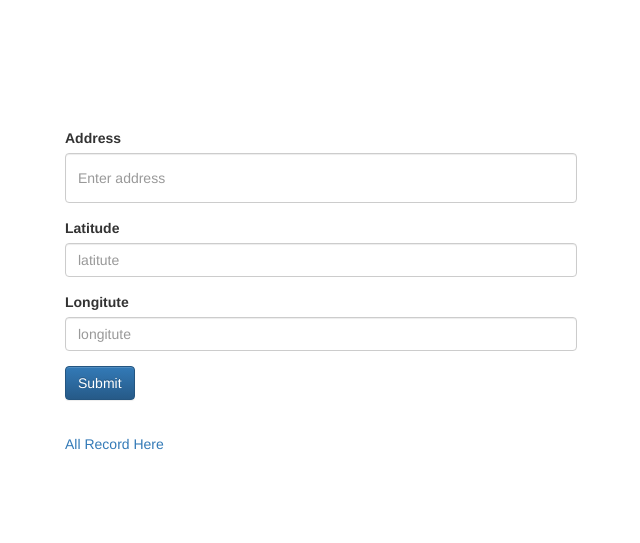
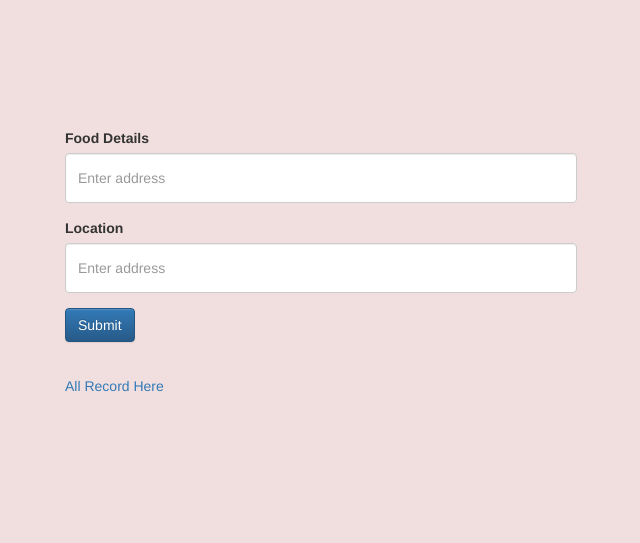
Before and after one commit to Mahade172028/waste_food_collect_system, a PHP site: page / in a window 1280 px wide. Shown: the top 543 px of the page, without its empty margins (319-959 px from the left). Run offline with PHP 8.4, Linux system fonts and the light colour scheme.

```diff
--- a/create_db.txt
+++ b/create_db.txt
@@ -3,6 +3,7 @@ use wasteFood;
 
 create table locations (
 	id INT(10) AUTO_INCREMENT,
+	detail char(50),
 	area char(50),
 	lat float(10,7),
 	lng float(10,7),
--- a/index.html
+++ b/index.html
@@ -10,19 +10,24 @@
 <!-- Latest compiled and minified JavaScript -->
 <script src="https://maxcdn.bootstrapcdn.com/bootstrap/3.3.7/js/bootstrap.min.js" integrity="sha384-Tc5IQib027qvyjSMfHjOMaLkfuWVxZxUPnCJA7l2mCWNIpG9mGCD8wGNIcPD7Txa" crossorigin="anonymous"></script>
 </head>
-<body style="margin: 10% 30% 20% 30%;">
+<body style="margin: 10% 30% 20% 30%;background:rgb(241, 223, 223);">
   <form action="save.php" method="get">
+
     <div class="form-group">
-      <label for="exampleInputEmail1">Address</label>
+      <label for="exampleInputEmail1">Food Details</label>
+      <input type="textArea" style="height: 50px;" onclick="getLocation()"  class="form-control" id="exampleInputEmail1" aria-describedby="emailHelp" placeholder="Enter address" name="detail">
+    </div>
+
+    <div class="form-group">
+      <label for="exampleInputEmail1">Location</label>
       <input type="textArea" style="height: 50px;" onclick="getLocation()"  class="form-control" id="exampleInputEmail1" aria-describedby="emailHelp" placeholder="Enter address" name="address">
     </div>
+
     <div class="form-group">
-      <label for="exampleInputPassword1">Latitude</label>
-      <input type="number" step="any" name="lat" class="form-control" id="lat" placeholder="latitute">
+      <input type="hidden" step="any" name="lat" class="form-control" id="lat" placeholder="latitute">
     </div>
     <div class="form-group">
-      <label for="exampleInputPassword1">Longitute</label>
-      <input type="number" step="any" name="long" class="form-control" id="long" placeholder="longitute">
+      <input type="hidden" step="any" name="long" class="form-control" id="long" placeholder="longitute">
     </div>
     <button type="submit" class="btn btn-primary">Submit</button>
   </form>
--- a/save.php
+++ b/save.php
@@ -1,4 +1,6 @@
 <?php
+
+    $detail=$_GET["detail"];
 
 	$area = $_GET["address"];
 
@@ -16,7 +18,7 @@
 
 
 
-	mysqli_query( $connect, "INSERT INTO locations VALUES ( '', '$area', '$lat','$lng' )" )
+	mysqli_query( $connect, "INSERT INTO locations VALUES ( '','$detail', '$area', '$lat','$lng' )" )
 
 		or die("Can not execute query");
 
--- a/show_records.php
+++ b/show_records.php
@@ -29,7 +29,7 @@
 		echo "<tr>";
 		echo "<td> $area </td>";
 		echo "<td> <a href = 'delete.php?id=$id'> Delete </a> </td>";
-		echo "<td> <a href = 'googleMap.php?id=$id&lat=$lat&lng=$lng'> View </a> </td>";
+		echo "<td> <a href = 'single_map.php?id=$id&lat=$lat&lng=$lng'> View </a> </td>";
 		echo "</tr> \n";
 	}
 
```
Also changed, not shown: getDetail.php (added, +34 -0 lines), single_map.php (+5 -18 lines).
